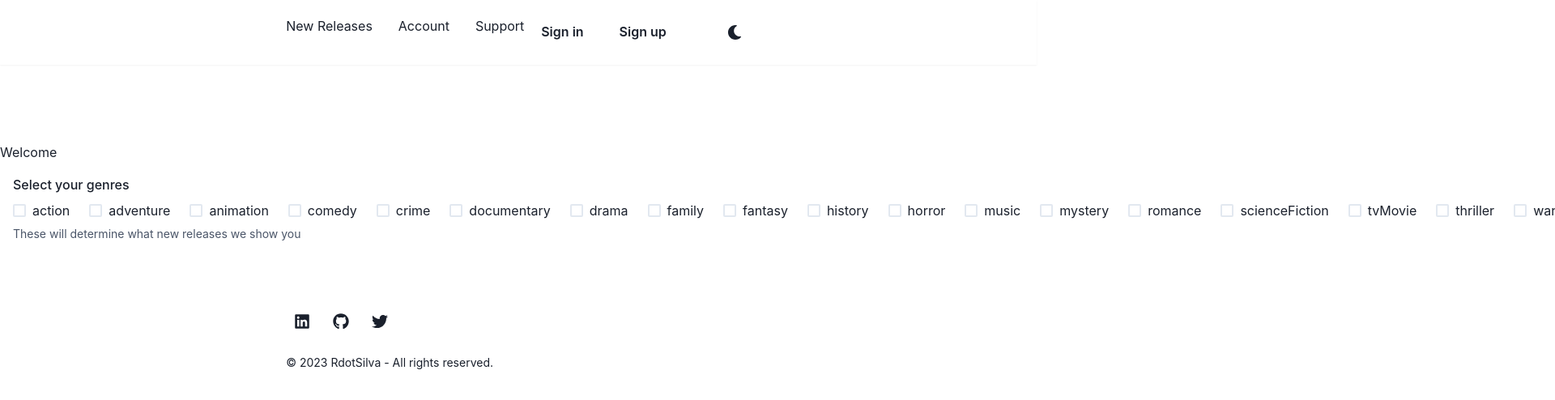
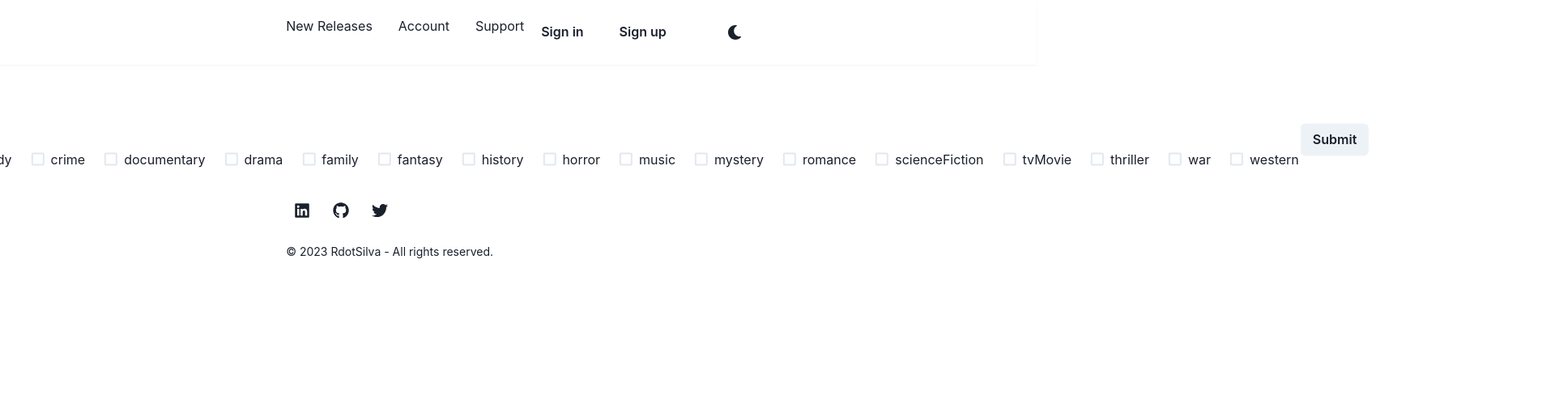
Before and after one commit to RdotSilva/TypeScript-React-Media-Release-Notifier-UI, a React (Create React App) app: page /options in a window 1280 px wide. Shown: the top 494 px of the page at 81% size, 1920 px wide, since content can reach past the window. Built offline with nearby package versions, Linux system fonts and the light colour scheme.

Commit message:
Update styling

```diff
--- a/src/pages/UserOptions/UserOptions.tsx
+++ b/src/pages/UserOptions/UserOptions.tsx
@@ -1,8 +1,10 @@
 import React from "react";
 import { useForm } from "react-hook-form";
 import {
+  AbsoluteCenter,
   Box,
   Button,
+  Center,
   Checkbox,
   Flex,
   FormControl,
@@ -40,9 +42,9 @@ const UserOptions: React.FC<any> = () => {
   } = store;
 
   return (
+    <AbsoluteCenter>
       <form onSubmit={handleSubmit(onSubmitHandler)}>
-      <div>Welcome {name}</div>
-      <Flex p={4} borderRadius="md">
+        <Flex p={2} borderRadius="md">
           <FormControl as="fieldset">
             <FormLabel as="legend">Select your genres</FormLabel>
             <RadioGroup defaultValue="Itachi">
@@ -61,6 +63,7 @@ const UserOptions: React.FC<any> = () => {
           <Button type="submit">Submit</Button>
         </Flex>
       </form>
+    </AbsoluteCenter>
   );
 };
 
```
Lines whose indentation alone changed are shown as unchanged.
